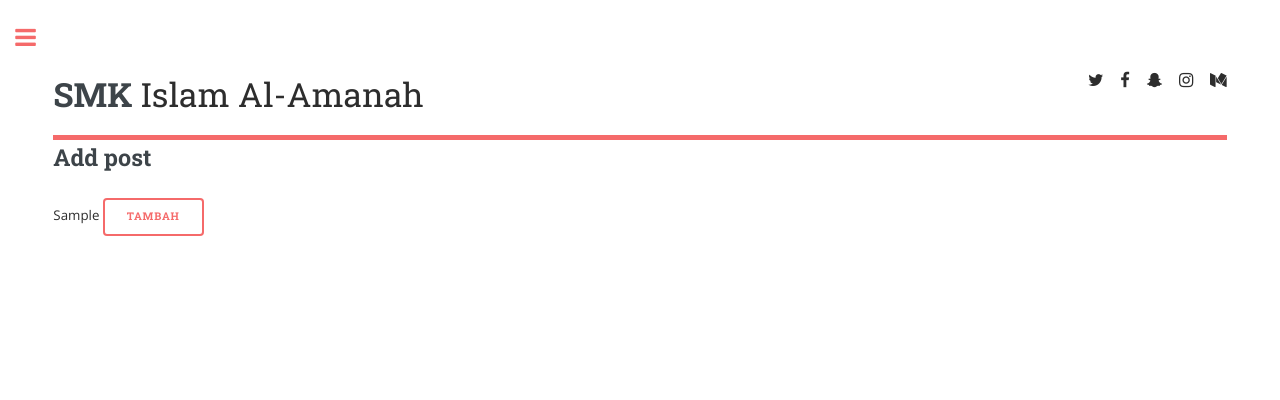
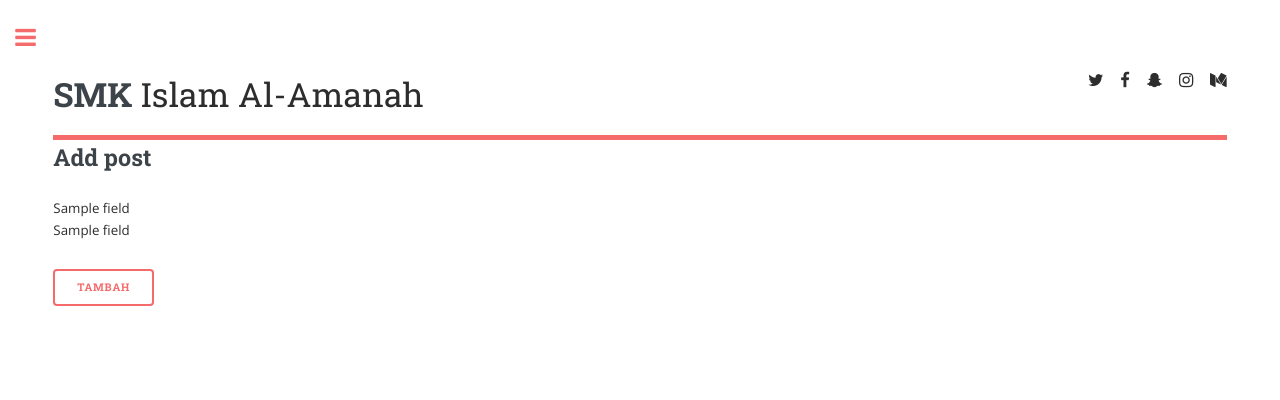
Before and after one commit to prayogateguh/smk11, a Django app: template berita/templates/news/post/add.html in a window 1280 px wide. Shown: the top 400 px of the page. Run offline with Django 3.2, Linux system fonts and the light colour scheme; the template is opened without the code that fills it: most values are stand-ins (such as "Sample title", 1, 10 or a date in 2020); parts of the project's set-up code (start-up, migrations or seed data) failed here and were passed over.

Commit message:
memperbaiki masalah featured saat membuat post

```diff
--- a/berita/forms.py
+++ b/berita/forms.py
@@ -9,6 +9,9 @@
 
 
 class PostForm(forms.ModelForm):
+
+    # featured = forms.BooleanField(initial=True, required=False)
+
     class Meta:
         model = Post
         fields = [
--- a/berita/templates/news/post/add.html
+++ b/berita/templates/news/post/add.html
@@ -6,7 +6,19 @@
 {% block content %}
 <h2>Add post</h2>
 <form action="" method="post" enctype="multipart/form-data">
-    {{ posting.as_p }}
+
+    {% for field in posting %}
+        {% if field.label|lower|stringformat:"s" == "featured" %}
+            <div class="6u$ 12u$(small)">
+                {{ field }}
+                <label for="id_featured">Featured</label>
+            </div>
+        {% else %}
+            {{ field.label }}
+            <p>{{ field }}</p>
+        {% endif %}
+    {% endfor %}
+
     {% csrf_token %}
     <input type="submit" value="Tambah" />
 </form>
```
Also changed, not shown: berita/migrations/0001_initial.py (deleted), berita/migrations/__init__.py (deleted), kbm/migrations/0001_initial.py (deleted), kbm/migrations/__init__.py (deleted), media/img/mesh_fence_fencing_118966_602x339_MHAfyHf.jpg (added), media/img/new_york_usa_bridge_dawn_8VNHEHg.jpg (added), media/img/new_york_usa_bridge_dawn_NhsaeiN.jpg (added), media/img/new_york_usa_bridge_dawn_rMVhbQm.jpg (added), media/img/new_york_usa_bridge_dawn_sGSZOKk.jpg (added), media/img/new_york_usa_bridge_dawn_x4J0c7C.jpg (added).
